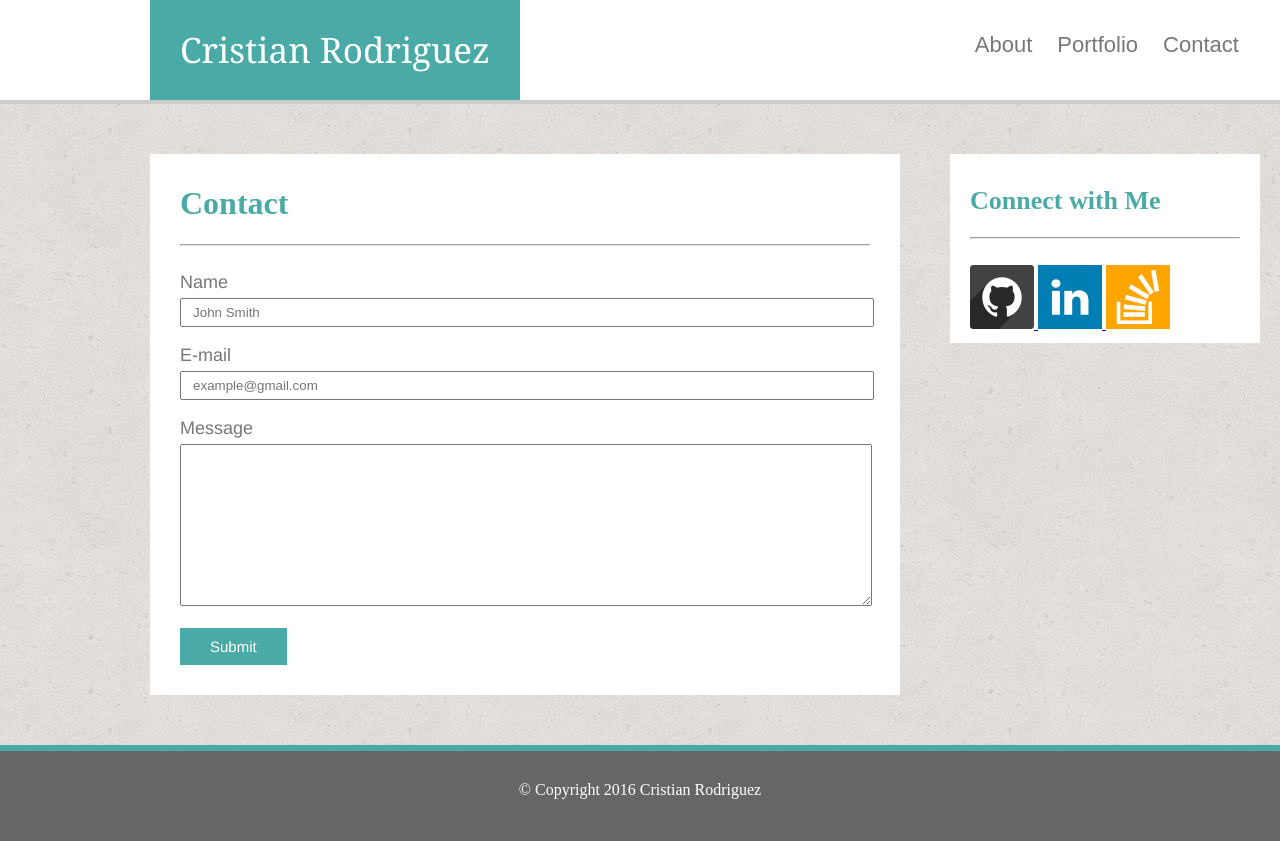
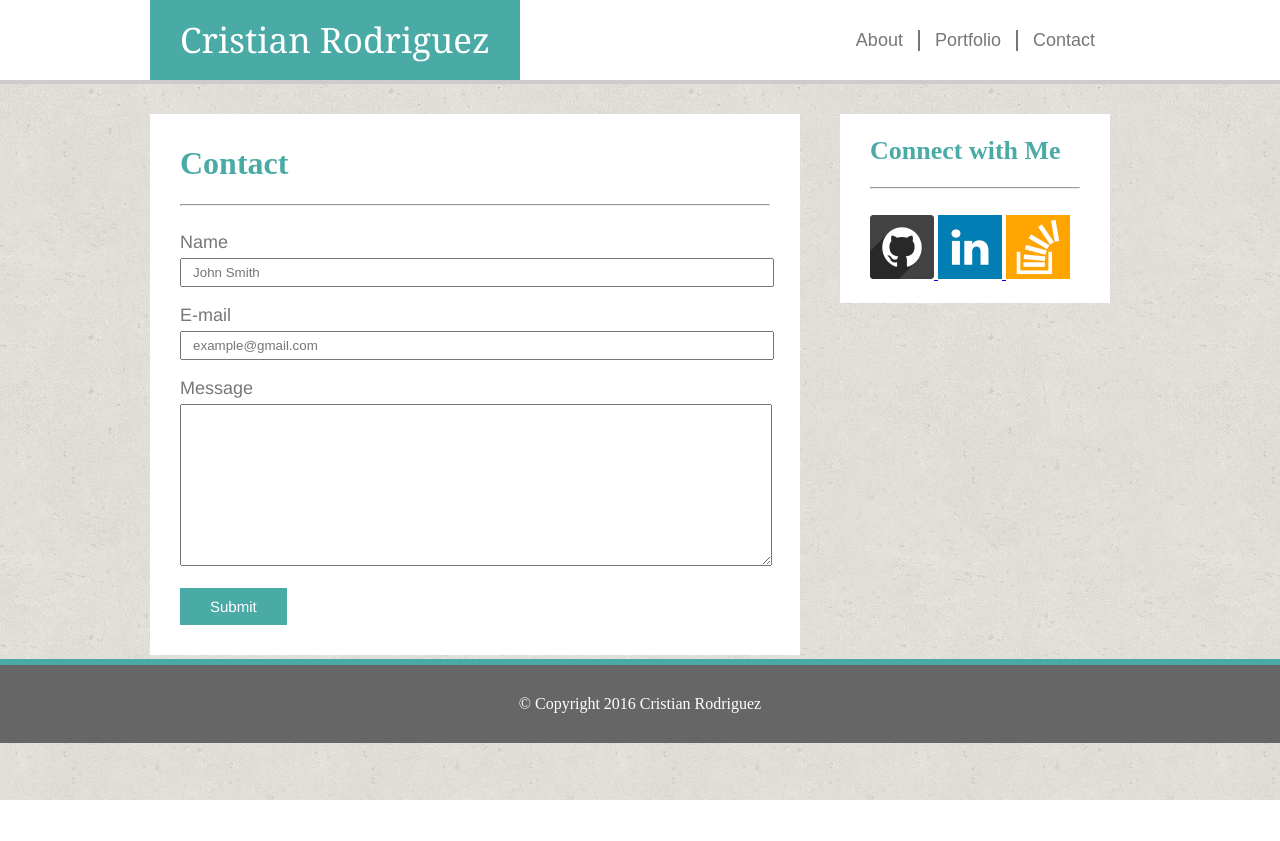
Before and after one commit to crisr10/Basic-Portfolio, a PHP site: page /index.php in a window 1280 px wide. After the commit the page ends 800 px from the top, so only its background shows below. Run offline with PHP 8.4, Linux system fonts and the light colour scheme.

Commit message:
Fixed the marings of the index.html and the contact.html. Body content is now inside a container that allows me to make the width of the content 960px

```diff
--- a/assets/css/style.css
+++ b/assets/css/style.css
@@ -1,61 +1,80 @@
-body, html {
-
+body {
 	margin:0;
-	height:100%;
-
 }
 
-.navMain {
+.white {
+	background-color: #ffffff;
 	width:100%;
-	background-color:#ffffff;
-	height:100px;
+	height:80px;
 	border-bottom:solid 4px;
 	border-color:#cccccc;
 }
+.navMain {
+	width:960px;
+	border-color:#cccccc;
+	margin-left:150px;
+}
 
 .header {
-	margin-left:150px;
 	color:white;
 	background-color:#4aaaa5;
  	float:left;
  	height:40px;
-	padding:30px 30px;
+	padding:20px 30px;
 	font-size:35px;
 	font-family: 'Georgia', Times, "Times New Roman", serif;
 	line-height:40px;
-
 }
 
 .navMain ul {
-	margin:0;
-	padding:10px 0 0 450px;
-	float:left;
-	list-style-type:none;
+	margin-top: 0;
+	margin-bottom: 0;
+	display:inline-block;
+	list-style-type: none;
+	float:right;
+	height:30px;
 }
 
 .navMain ul li {
 	font-family:Arial;
-	font-size:22px;
+	font-size:18px;
 	float:left;
-	padding-right:15px;
+	padding-top
 }
 
 .menuButton {
 	color:#777777;
 	text-decoration:none;
 	display:inline-block;
-	padding: 15px 5px;
-	line-height:40px;
+	padding:0 15px;
 	float:left;
+	margin-top:30px;
+}
+
+.menuButtonPortfolio {
+	color:#777777;
+	text-decoration:none;
+	display:inline-block;
+	padding:0 15px;
+	float:left;
+	margin-top:30px;
+	border-right:2px solid #777777;
+	border-left:2px solid #777777;;
 }
 
 .aboutMe {
-	width:690px;
+	width:590px;
+	background-color:#ffffff;
+	float:left;
 	padding:10px 30px;
-	margin:50px 50px 50px 150px;
-	background-color:#ffffff;
+}
+
+.connectWithMe {
+	width:210px;
+	background-color: #ffffff;
 	display:inline-block;
-	float:left;
+	float:right;
+	padding:0 30px 20px 30px;
 }
 
 #mainHeader {
@@ -77,15 +96,9 @@ p {
 	color:#777777;
 }
 
-.connectWithMe {
-	background-color:#ffffff;
-	width:270px;
-	display:inline-block;
-	float:left;
-	margin:50px 0 0 0;
-	padding: 10px 20px;
 
-}
+
+
 .connectWithMe h2 {
 	color:#4aaaa5;
 	font-size:26px;
@@ -101,12 +114,10 @@ p {
 }
 
 .contact {
-	display:inline-block;
+	width:590px;
 	background-color:#ffffff;
-	padding: 10px 30px;
-	margin:50px 50px 50px 150px;
-	width:690px;
 	float:left;
+	padding:10px 30px;
 }
 
 .footer {
@@ -238,15 +249,8 @@ label[for=name], label[for=email], label[for=message] {
 }
 
 .container {
-	min-height: 100%;
-	margin-bottom:-142px;
+	width:960px;
+	display:inline-block;
+	margin-left:150px;
+	margin-top:30px;
 }
-
-.container:after {
-	content:"";
-	display:block;
-}
-
-.footer, .container:after {
-	height:30px;
-}
--- a/contact.html
+++ b/contact.html
@@ -6,16 +6,17 @@
 </head>
 
 <body background="assets/images/cork-wallet/cork-wallet.png">
-	<div class="container">
+	<div class="white">
 		<nav class="navMain">
 			<div class="header">Cristian Rodriguez</div>
   				<ul>
     				<li><a href="index.html" class="menuButton">About</a></li>
-    				<li><a href="portfolio.html" class="menuButton">Portfolio</a></li>
+    				<li><a href="portfolio.html" class="menuButtonPortfolio">Portfolio</a></li>
     				<li><a class="menuButton">Contact</a></li>
   				</ul>
 		</nav>
-
+	</div>
+	<div class="container">
 		<div class="contact">
 			<h1 id="mainHeader">Contact</h1>
 			<hr><br>
--- a/portfolio.html
+++ b/portfolio.html
@@ -6,7 +6,7 @@
 </head>
 
 <body background="assets/images/cork-wallet/cork-wallet.png">
-
+	<div class="white">
 		<nav class="navMain">
 			<div class="header">Cristian Rodriguez</div>
   				<ul>
@@ -15,7 +15,7 @@
     				<li><a href="contact.html" class="menuButton">Contact</a></li>
   				</ul>
   		</nav>
-
+	</div>
   		<div class="portfolio">
 			<h1 id="mainHeader">Portfolio</h1>
 			<hr>
```
Also changed, not shown: index.html (+5 -4 lines).
